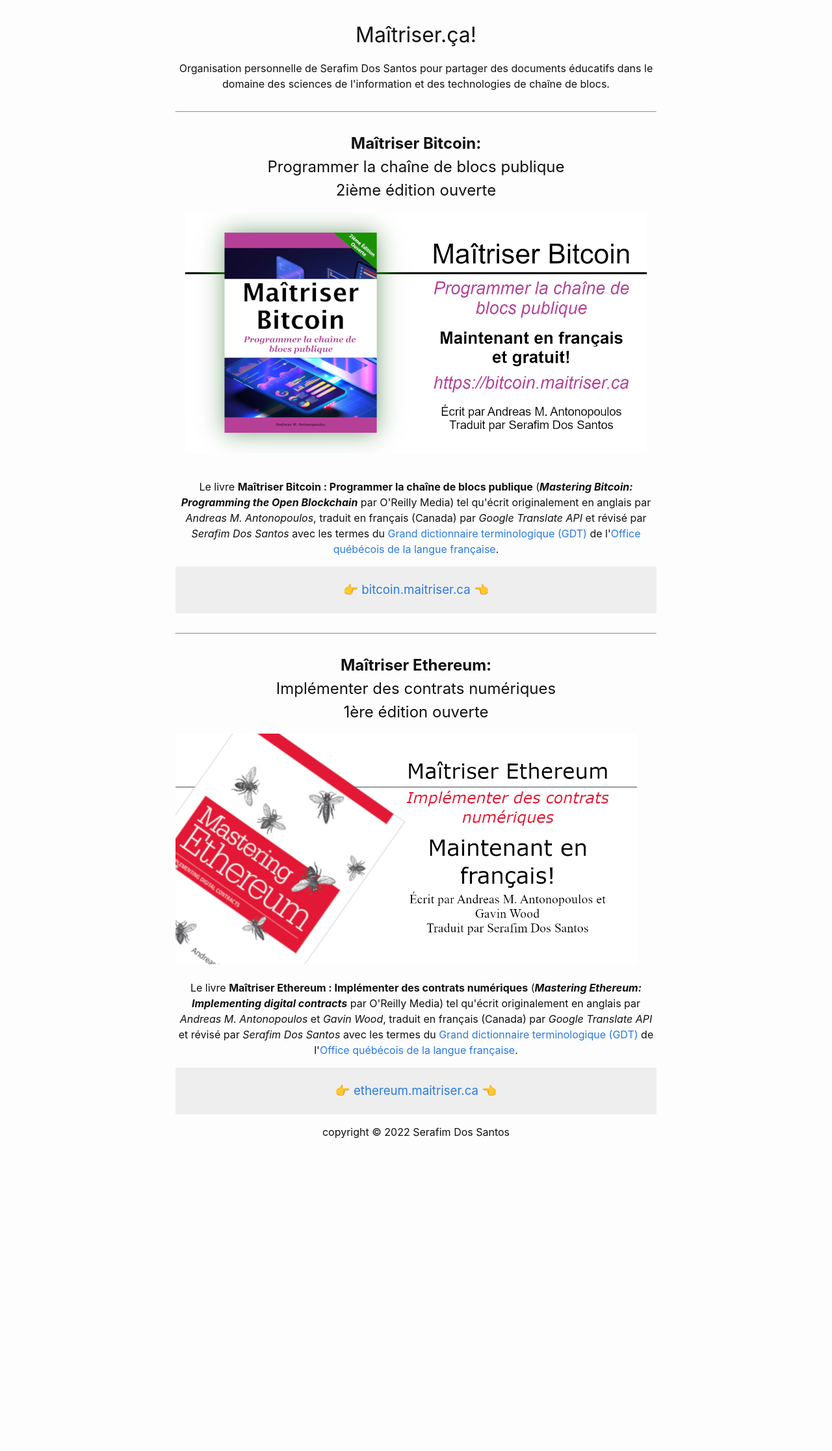
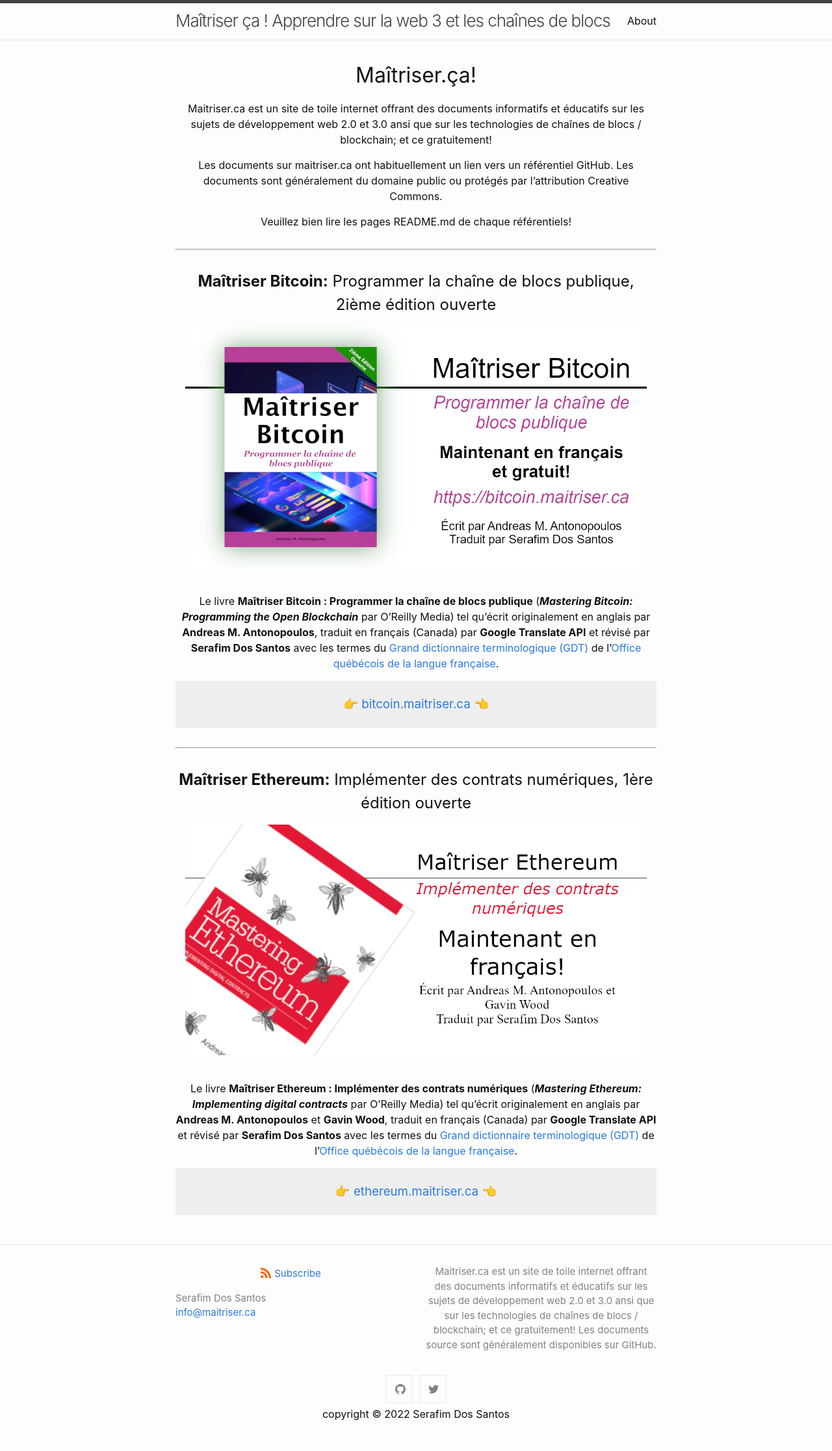
Before and after one commit to maitriser-ca/maitriser-ca.github.io, a Jekyll site: the page built from docs/index.markdown, in a window 1280 px wide. Shown: the whole page at 65% size. Built offline with Jekyll 4.4.1, drawn with Linux system fonts in a browser that asks for light colours; before the commit the page ends 1799 px from its top, so only the background shows below that.

Commit message:
nouveau site

```diff
--- a/docs/_config.yml
+++ b/docs/_config.yml
@@ -18,22 +18,26 @@
 # You can create any custom variable you would like, and they will be accessible
 # in the templates via {{ site.myvariable }}.
 
-title: Maîtriser ça! - www.maitriser.ca
-email: info@maitriser.ca
+title: "Maîtriser ça ! Apprendre sur la web 3 et les chaînes de blocs"
+author:
+  name: Serafim Dos Santos
+  email: info@maitriser.ca
 description: >- # this means to ignore newlines until "baseurl:"
-  Maîtriser ces technologies de chaîne de blocs pour votre intellectualité et vos connaissances! Et ce gratuit!
-url: "https://maitriser.ca" # the base hostname & protocol for your site, e.g. http://example.com
+  Maitriser.ca est un site de toile internet offrant des documents informatifs et éducatifs sur les sujets de développement web 2.0 et 3.0 ansi que sur les technologies de chaînes de blocs / blockchain; et ce gratuitement! Les documents source sont généralement disponibles sur GitHub.
+
+baseurl: "" # the subpath of your site, e.g. /blog
+url: "https://www.maitriser.ca" # the base hostname & protocol for your site, e.g. http://example.com
+
 social_links:
   twitter: serafdossantos
   github:  SerafDosSantos
+
+# Build settings
 theme: minima
 plugins:
   - jekyll-feed
   - jekyll-seo-tag
-# Minima date format
-# refer to https://shopify.github.io/liquid/filters/date/ if you want to customize this
-minima:
-  date_format: "%b %-d, %Y"
+
 show_excerpts: true # set to true to show excerpts on the homepage
 
 # Exclude from processing.
--- a/docs/_includes/footer.html
+++ b/docs/_includes/footer.html
@@ -32,6 +32,7 @@
       {%- include social.html -%}
     </div>
 
+    <p>copyright &copy; 2022 Serafim Dos Santos</p>
   </div>
 
 </footer>
--- a/docs/_includes/social.html
+++ b/docs/_includes/social.html
@@ -1,4 +1,4 @@
-{%- assign social = site.minima.social_links -%}
+{%- assign social = site.social_links -%}
 
 <ul class="social-media-list">
   {%- for glb in social.gitlab -%}{%- if glb.username and glb.instance -%}<li><a rel="me" href="https://{{ glb.instance | cgi_escape | escape}}/{{glb.username}}" target="_blank" title="{{ glb.username | escape }}"><svg class="svg-icon grey"><use xlink:href="{{ '/assets/minima-social-icons.svg#gitlab' | relative_url }}"></use></svg></a></li>{%- endif -%}{%- endfor -%}
--- a/docs/about.markdown
+++ b/docs/about.markdown
@@ -4,15 +4,18 @@
 permalink: /about/
 ---
 
-This is the base Jekyll theme. You can find out more info about customizing your Jekyll theme, as well as basic Jekyll usage documentation at [jekyllrb.com](https://jekyllrb.com/)
+[www.maitriser.ca](https://www.maitriser.ca/) et tous les documents s'y retrouvant sont administrés par Serafim Dos Santos, un ex-consultant en TI viant à rendre disponible gratuitement et en français de la documentation éducative sur les technologies web 2.0 et 3.0, ainsi que sur les technologies de chaîne de blocs (blockchain) et sur l'informatique en général.
 
-You can find the source code for Minima at GitHub:
-[jekyll][jekyll-organization] /
-[minima](https://github.com/jekyll/minima)
+Pour me communiquer, veuillez utiliser un des points sociaux situé au bas de cette page.
 
-You can find the source code for Jekyll at GitHub:
+---
+
+Ce site est gracieusement hébergé gratuitement via [github.com](https://github.com/) .
+
+Ce site utilise [jekyll][jekyll-organization] et le thème [minima](https://github.com/jekyll/minima) dont ils sont à source libre (open source).
+
+Vous pouvez trouver le code source de jekyll sur GitHub :
 [jekyll][jekyll-organization] /
 [jekyll](https://github.com/jekyll/jekyll)
 
-
 [jekyll-organization]: https://github.com/jekyll
--- a/docs/index.markdown
+++ b/docs/index.markdown
@@ -5,35 +5,35 @@
 layout: home
 ---
 
-<h1>Maîtriser.ça!</h1>
+# Maîtriser.ça!
 
-<p>Organisation personnelle de Serafim Dos Santos pour partager des documents éducatifs dans le domaine des sciences de l'information et des technologies de chaîne de blocs.</p>
+Maitriser.ca est un site de toile internet offrant des documents informatifs et éducatifs sur les sujets de développement web 2.0 et 3.0 ansi que sur les technologies de chaînes de blocs / blockchain; et ce gratuitement!
 
-<hr>
+Les documents sur maitriser.ca ont habituellement un lien vers un référentiel GitHub. Les documents sont généralement du domaine public ou protégés par l'attribution Creative Commons.
 
-<h2><strong>Maîtriser Bitcoin:</strong><br>Programmer la cha&icirc;ne de blocs publique<br>2ième édition ouverte</h2>
+Veuillez bien lire les pages README.md de chaque référentiels!
+
+---
+
+## **Maîtriser Bitcoin:** Programmer la cha&icirc;ne de blocs publique, 2ième édition ouverte
 
 <img src="assets/MB2EO-BANNER-002.png" alt="Maîtriser Bitcoin: Programmer la chaîne de blocs publique" width="96%"/>
 <br><br>
 
-<p>Le livre <b>Maîtriser Bitcoin : Programmer la chaîne de blocs publique</b> (<em><b>Mastering Bitcoin: Programming the Open Blockchain</b></em> par O'Reilly Media) tel qu'écrit originalement en anglais par <em>Andreas M. Antonopoulos</em>, traduit en français (Canada) par <em>Google Translate API</em> et révisé par <em>Serafim Dos Santos</em> avec les termes du <a href="https://gdt.oqlf.gouv.qc.ca/">Grand dictionnaire terminologique (GDT)</a> de l'<a href="https://www.oqlf.gouv.qc.ca/">Office qu&eacute;b&eacute;cois de la langue fran&ccedil;aise</a>.<p>
+Le livre **Maîtriser Bitcoin : Programmer la chaîne de blocs publique** (__*Mastering Bitcoin: Programming the Open Blockchain*__ par O'Reilly Media) tel qu'écrit originalement en anglais par __Andreas M. Antonopoulos__, traduit en français (Canada) par __Google Translate API__ et révisé par __Serafim Dos Santos__ avec les termes du [Grand dictionnaire terminologique (GDT)](https://gdt.oqlf.gouv.qc.ca/) de l'[Office qu&eacute;b&eacute;cois de la langue fran&ccedil;aise](https://www.oqlf.gouv.qc.ca/).
 
-<h3>👉 <a href="https://bitcoin.maitriser.ca">bitcoin.maitriser.ca</a> 👈</h3>
+### 👉 [bitcoin.maitriser.ca](https://bitcoin.maitriser.ca) 👈
 
-<hr>
+---
 
-<h2><strong>Maîtriser Ethereum:</strong><br>Implémenter des contrats numériques<br>1ère édition ouverte</h2>
+## **Maîtriser Ethereum:** Implémenter des contrats numériques, 1ère édition ouverte
 
 <img src="assets/ME1OE-GITHUB_BANNER.png" alt="Maîtriser Ethereum: Implémenter des contrats numériques" width="96%"/>
 <br><br>
 
-<p>Le livre <b>Maîtriser Ethereum : Implémenter des contrats numériques</b> (<em><b>Mastering Ethereum: Implementing digital contracts</b></em> par O'Reilly Media) tel qu'écrit originalement en anglais par <em>Andreas M. Antonopoulos</em> et <em>Gavin Wood</em>, traduit en français (Canada) par <em>Google Translate API</em> et révisé par <em>Serafim Dos Santos</em> avec les termes du <a href="https://gdt.oqlf.gouv.qc.ca/">Grand dictionnaire terminologique (GDT)</a> de l'<a href="https://www.oqlf.gouv.qc.ca/">Office qu&eacute;b&eacute;cois de la langue fran&ccedil;aise</a>.<p>
+Le livre **Maîtriser Ethereum : Implémenter des contrats numériques** (__*Mastering Ethereum: Implementing digital contracts*__ par O'Reilly Media) tel qu'écrit originalement en anglais par __Andreas M. Antonopoulos__ et __Gavin Wood__, traduit en français (Canada) par __Google Translate API__ et révisé par __Serafim Dos Santos__ avec les termes du [Grand dictionnaire terminologique (GDT)](https://gdt.oqlf.gouv.qc.ca/) de l'[Office qu&eacute;b&eacute;cois de la langue fran&ccedil;aise](https://www.oqlf.gouv.qc.ca/).
 
-<h3>👉 <a href="https://ethereum.maitriser.ca">ethereum.maitriser.ca</a> 👈</h3>
-
-<footer>
-  <p>copyright &copy; 2022 Serafim Dos Santos</p>
-</footer>
+### 👉 [ethereum.maitriser.ca](https://ethereum.maitriser.ca) 👈
 
 <style type="text/css" media=screen>
 <!--
```
Also changed, not shown: other parts of docs/index.markdown (+1 -1 lines), 1 other file.
